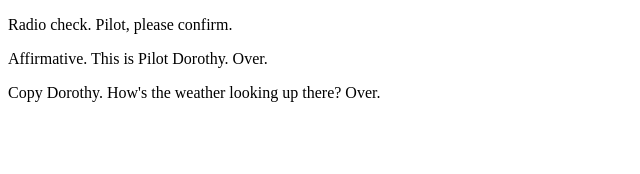
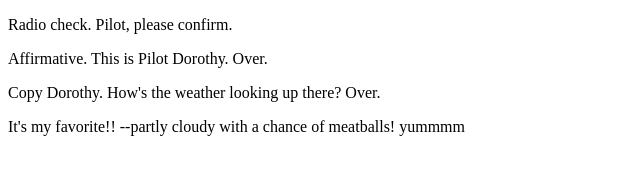
Before and after one commit to emilykhart/class-13-studio, a plain HTML site: page index.html in a window 1280 px wide. Shown: the whole page, without its empty margins (0-640 px from the left). Drawn offline with Linux system fonts and the light colour scheme.

Commit message:
22.8.1 number 6 comment added

```diff
--- a/index.html
+++ b/index.html
@@ -4,5 +4,6 @@
       <p>Radio check. Pilot, please confirm.</p>
       <p>Affirmative. This is Pilot Dorothy. Over.</p>
       <p>Copy Dorothy. How's the weather looking up there? Over.</p>
+      <p>It's my favorite!! --partly cloudy with a chance of meatballs! yummmm</p>
    </body>
 </html>
```
